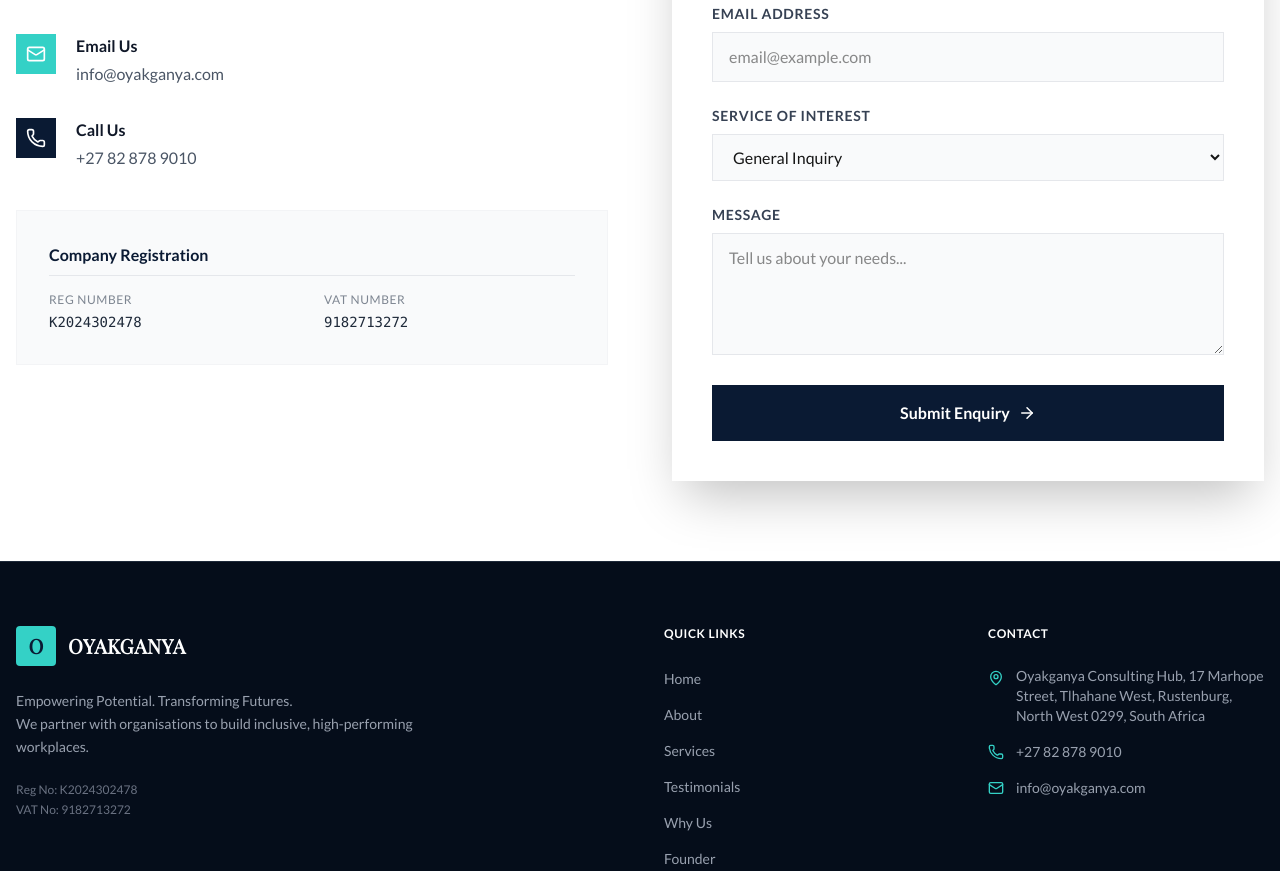
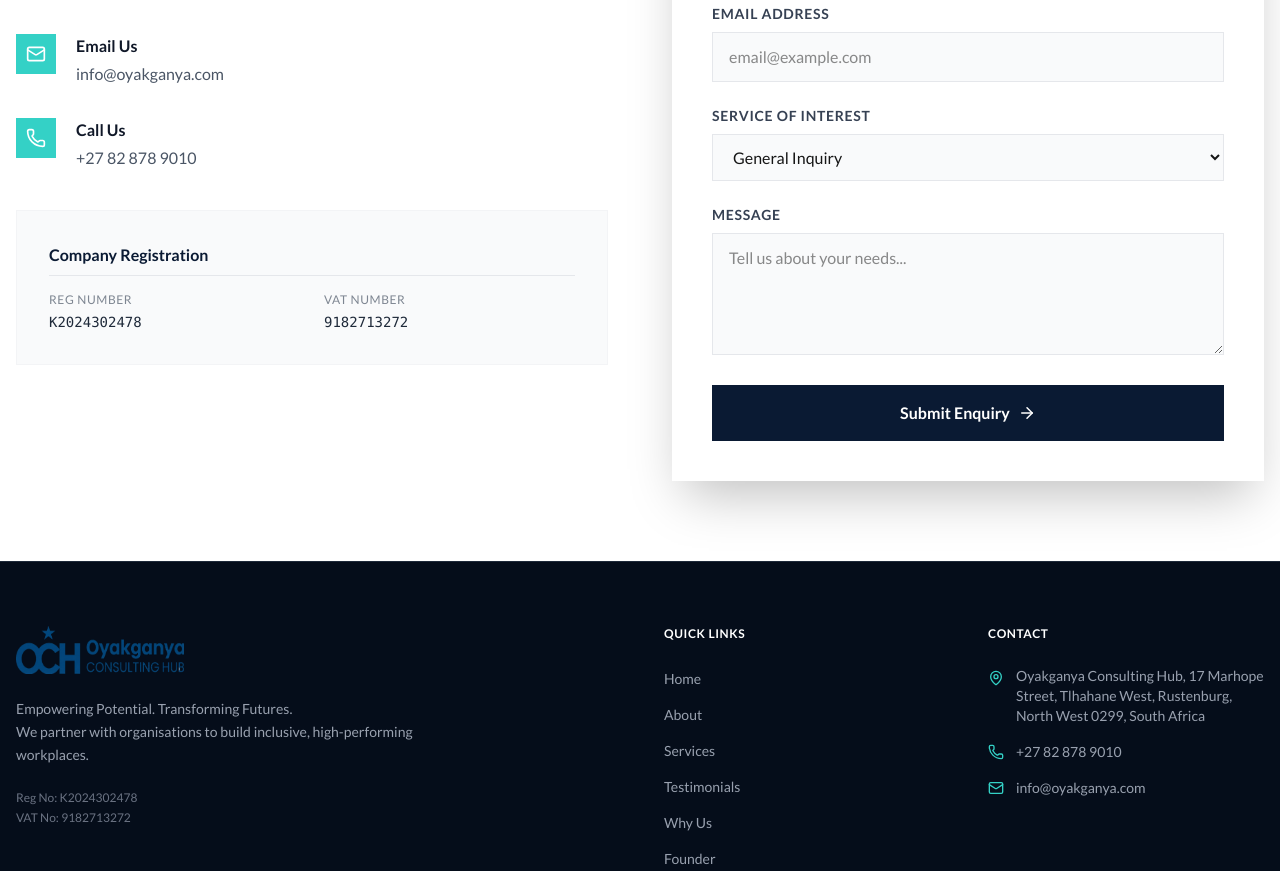
Before and after one commit to MbathaM/oyakganya, a Next.js app: page /contact in a window 1280 px wide. Shown: the part 522-1393 px from the top of the page. Built offline with nearby package versions, Linux system fonts and the light colour scheme.

Commit message:
another commit

```diff
--- a/app/(pages)/_components/contact.tsx
+++ b/app/(pages)/_components/contact.tsx
@@ -68,7 +68,8 @@
                   </div>
 
                   <div className="flex items-start">
-                    <div className="w-10 h-10 bg-primary flex items-center justify-center text-white mr-5 shrink-0">
+                    {/* <div className="w-10 h-10 bg-primary flex items-center justify-center text-white mr-5 shrink-0"> */}
+                       <div className="w-10 h-10 bg-teal flex items-center justify-center text-white mr-5 shrink-0">
                         <Phone size={20} />
                     </div>
                     <div>
--- a/components/site-footer.tsx
+++ b/components/site-footer.tsx
@@ -12,10 +12,15 @@
         <div className="grid grid-cols-1 md:grid-cols-4 gap-12 mb-12">
           {/* Brand Column */}
           <div className="col-span-1 md:col-span-2">
-            <div className="flex items-center space-x-3 mb-6">
+            {/* <div className="flex items-center space-x-3 mb-6">
                 <div className="w-10 h-10 bg-accent flex items-center justify-center text-primary font-serif font-bold text-xl rounded-sm">O</div>
                 <span className="text-white font-serif font-bold text-xl tracking-wide">OYAKGANYA</span>
-            </div>
+            </div> */}
+             <img
+              src="/logo2.png"
+              alt="Oyakganya Logo"
+              className="w-42 h-12 mb-6"
+            />
             <p className="mb-6 text-sm leading-relaxed max-w-md">
               Empowering Potential. Transforming Futures. <br/>
               We partner with organisations to build inclusive, high-performing workplaces.
```
